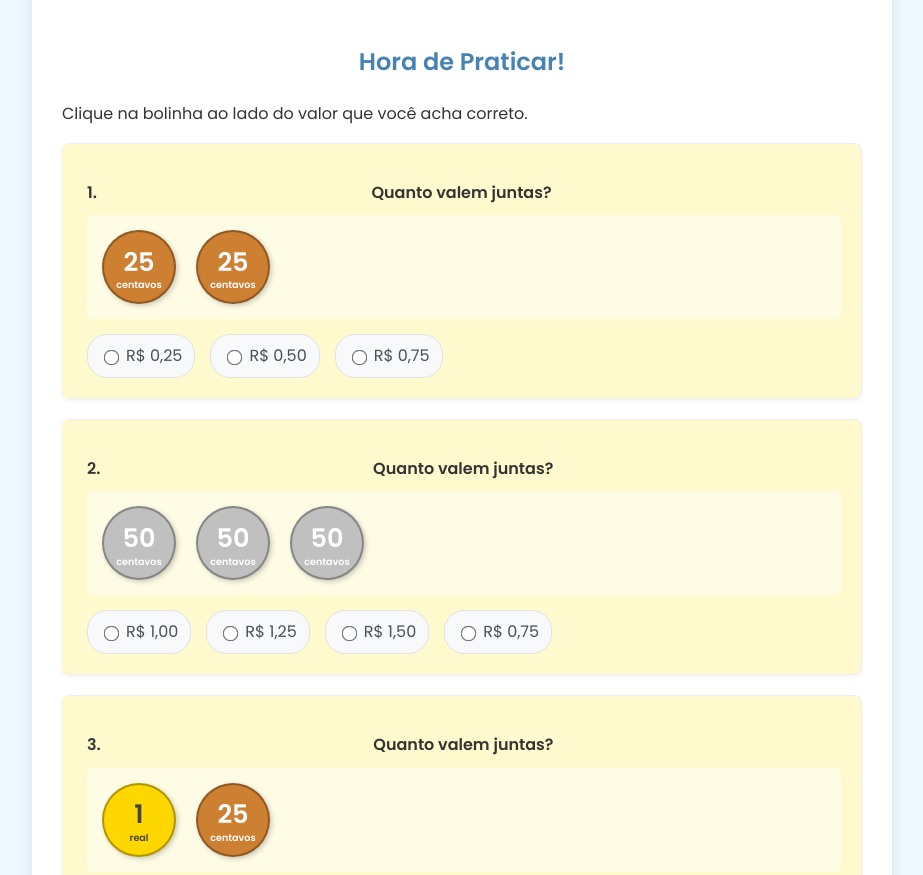
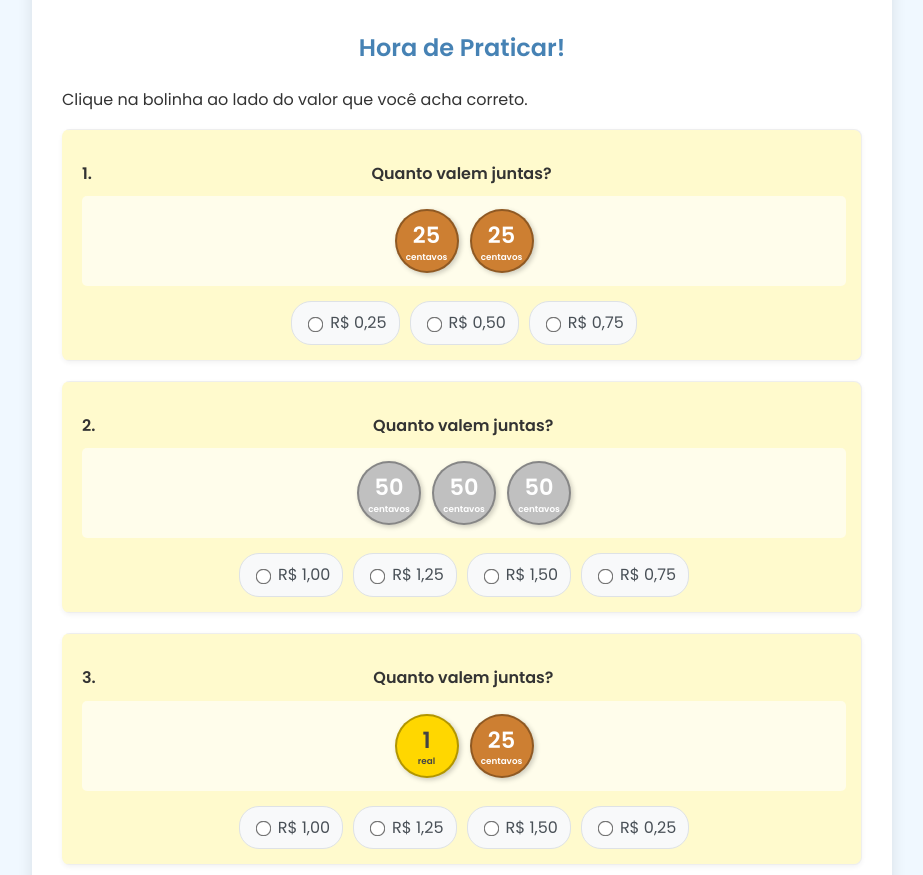
Before and after one commit to Fernnog/Ana-Exercicios, a plain HTML site: page index.html in a window 1280 px wide. Shown: the part 640-1515 px from the top of the page, without its empty margins (178-1101 px from the left). Drawn offline with Linux system fonts and the light colour scheme.

Commit message:
Update style.css

```diff
--- a/style.css
+++ b/style.css
@@ -1,6 +1,5 @@
 @import url('https://fonts.googleapis.com/css2?family=Poppins:wght@400;600&display=swap');
 
-/* Estilos gerais (body, container, h1, h2) - sem alterações */
 body {
     font-family: 'Poppins', sans-serif;
     background-color: #f0f8ff; /* Alice Blue */
@@ -30,7 +29,7 @@ h2 {
     margin-top: 30px;
 }
 
-/* --- Estilos das Moedas --- (sem alterações) */
+/* --- Estilos das Moedas --- */
 .coin-display { /* Seção "Conheça as Moedas" */
     display: flex;
     justify-content: space-around;
@@ -41,8 +40,8 @@ h2 {
     border-radius: 8px;
 }
 .coin { /* Moedas grandes */
-    width: 70px;
-    height: 70px;
+    width: 60px; /* Reduzi um pouco para caber mais moedas nas questões */
+    height: 60px;
     border-radius: 50%;
     display: inline-flex;
     flex-direction: column;
@@ -52,11 +51,11 @@ h2 {
     color: #fff;
     box-shadow: 2px 2px 5px rgba(0,0,0,0.2);
     border: 2px solid rgba(0,0,0,0.3);
-    margin: 5px;
+    margin: 3px; /* Espaçamento menor */
     vertical-align: middle;
 }
-.coin span { font-size: 1.6em; }
-.coin small { font-size: 0.6em; margin-top: -5px; }
+.coin span { font-size: 1.4em; } /* Ajuste para novo tamanho */
+.coin small { font-size: 0.55em; margin-top: -4px; } /* Ajuste para novo tamanho */
 .coin-25 { background-color: #cd7f32; } /* Bronze */
 .coin-50 { background-color: #c0c0c0; } /* Silver */
 .coin-1  { background-color: #ffd700; color: #444; } /* Gold */
@@ -71,7 +70,7 @@ h2 {
 .coin-inline-display { display: inline-block; min-width: 30px; text-align: center; }
 
 
-/* --- Seção de Informações --- (sem alterações) */
+/* --- Seção de Informações --- */
 .coin-info ul { list-style: none; padding: 0; }
 .coin-info li {
     background-color: #f8f8ff; padding: 10px; margin-bottom: 8px;
@@ -92,7 +91,7 @@ h2 {
     background-color: #fffacd; /* Lemon Chiffon */
     border: 1px solid #eee;
     border-left: 5px solid transparent;
-    padding: 20px;
+    padding: 15px; /* Reduzi um pouco o padding para caber mais */
     margin-bottom: 20px;
     border-radius: 8px;
     box-shadow: 0 2px 5px rgba(0, 0, 0, 0.05);
@@ -106,25 +105,30 @@ h2 {
 
 .question-coins { /* Container das moedas na questão */
     margin-bottom: 15px; padding: 10px;
-    background-color: rgba(255, 255, 255, 0.5); border-radius: 5px;
-    min-height: 80px; display: flex; flex-wrap: wrap;
-    gap: 10px; align-items: center;
+    background-color: rgba(255, 255, 255, 0.6); /* Fundo um pouco mais opaco */
+    border-radius: 5px;
+    min-height: 70px; /* Ajuste para novo tamanho das moedas */
+    display: flex; flex-wrap: wrap;
+    gap: 5px; /* Espaço menor entre moedas */
+    align-items: center;
+    justify-content: center; /* Centraliza as moedas se houver poucas */
 }
 
 /* --- Estilos das Opções (Múltipla Escolha) --- */
 .options {
     margin-top: 15px;
-    display: flex; /* Coloca opções lado a lado */
-    flex-wrap: wrap; /* Permite quebrar linha se não couber */
-    gap: 15px; /* Espaço entre as opções */
+    display: flex;
+    flex-wrap: wrap;
+    gap: 10px; /* Espaço entre as opções */
+    justify-content: center; /* Centraliza as opções */
 }
 
 .option {
-    display: flex; /* Alinha radio button e label */
+    display: flex;
     align-items: center;
-    background-color: #f8f9fa; /* Fundo levemente cinza */
+    background-color: #f8f9fa;
     padding: 8px 12px;
-    border-radius: 20px; /* Bordas arredondadas */
+    border-radius: 20px;
     border: 1px solid #dee2e6;
     cursor: pointer;
     transition: background-color 0.2s ease;
@@ -134,9 +138,8 @@ h2 {
 }
 
 .option input[type="radio"] {
-    margin-right: 8px; /* Espaço entre o botão e o texto */
+    margin-right: 8px;
     cursor: pointer;
-    /* Opcional: aumentar o tamanho do radio button */
     transform: scale(1.2);
 }
 
@@ -146,31 +149,25 @@ h2 {
     color: #495057;
 }
 
-/* Estilo quando uma opção está selecionada (sutil) */
 .option input[type="radio"]:checked + label {
-   color: #007bff; /* Cor azul para o texto selecionado */
+   color: #007bff;
    font-weight: 600;
 }
-/* Você pode adicionar mais estilo para o .option quando o radio está checked se quiser */
-/* .option:has(input[type="radio"]:checked) {
-    background-color: #cfe2ff;
-    border-color: #9ec5fe;
-} */
 
 
-/* --- Indicador de Resultado (check/cross) --- (sem alterações) */
+/* --- Indicador de Resultado (check/cross) --- */
 .result-indicator {
     font-size: 1.2em; font-weight: bold; margin-left: 15px;
 }
 .result-indicator.correct { color: #28a745; } /* Verde */
 .result-indicator.incorrect { color: #dc3545; font-size: 0.9em; font-weight: normal;} /* Vermelho */
 
-/* Estilo para exercício correto/incorreto (sem alterações) */
+/* Estilo para exercício correto/incorreto */
 .exercise.correct { border-left-color: #28a745; background-color: #e9f7ec; }
 .exercise.incorrect { border-left-color: #dc3545; background-color: #f8d7da; }
 
 
-/* --- Seção de Verificação Final --- (sem alterações) */
+/* --- Seção de Verificação Final --- */
 .final-check { text-align: center; margin-top: 30px; }
 #check-all-btn {
     padding: 12px 25px; background-color: #ff6347; color: white;
```
